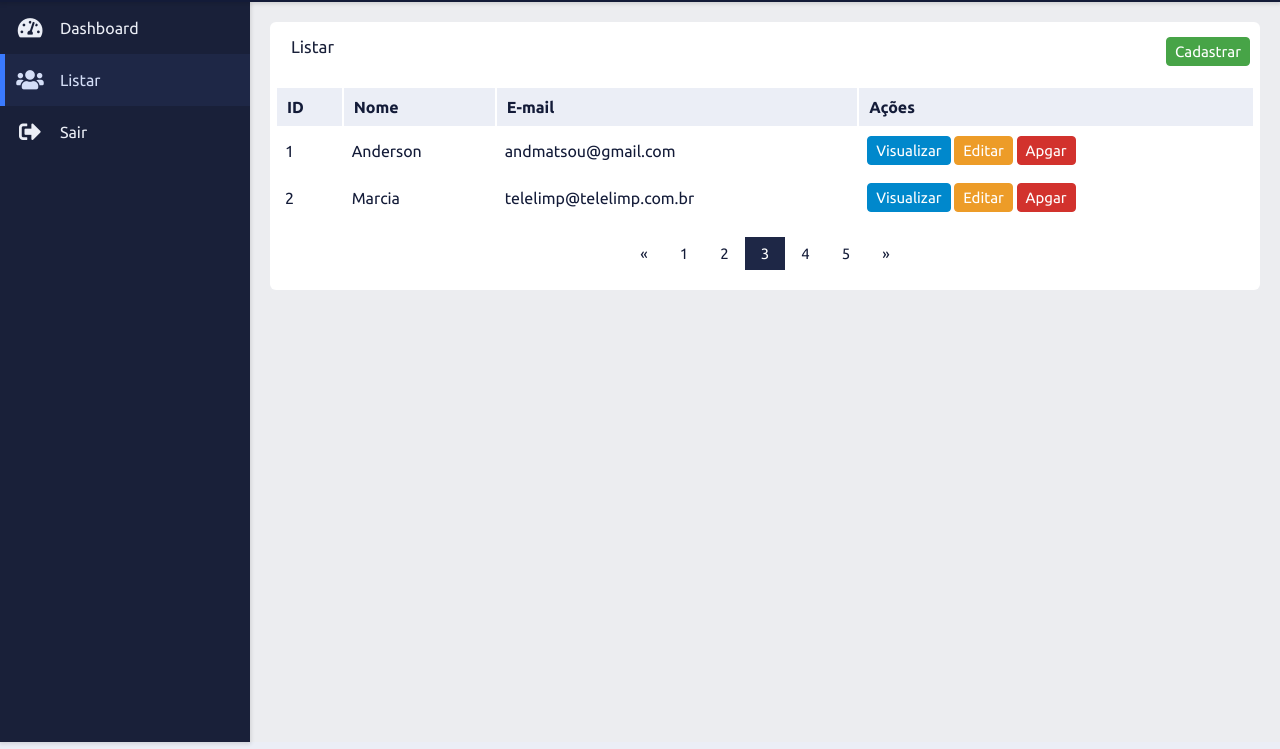
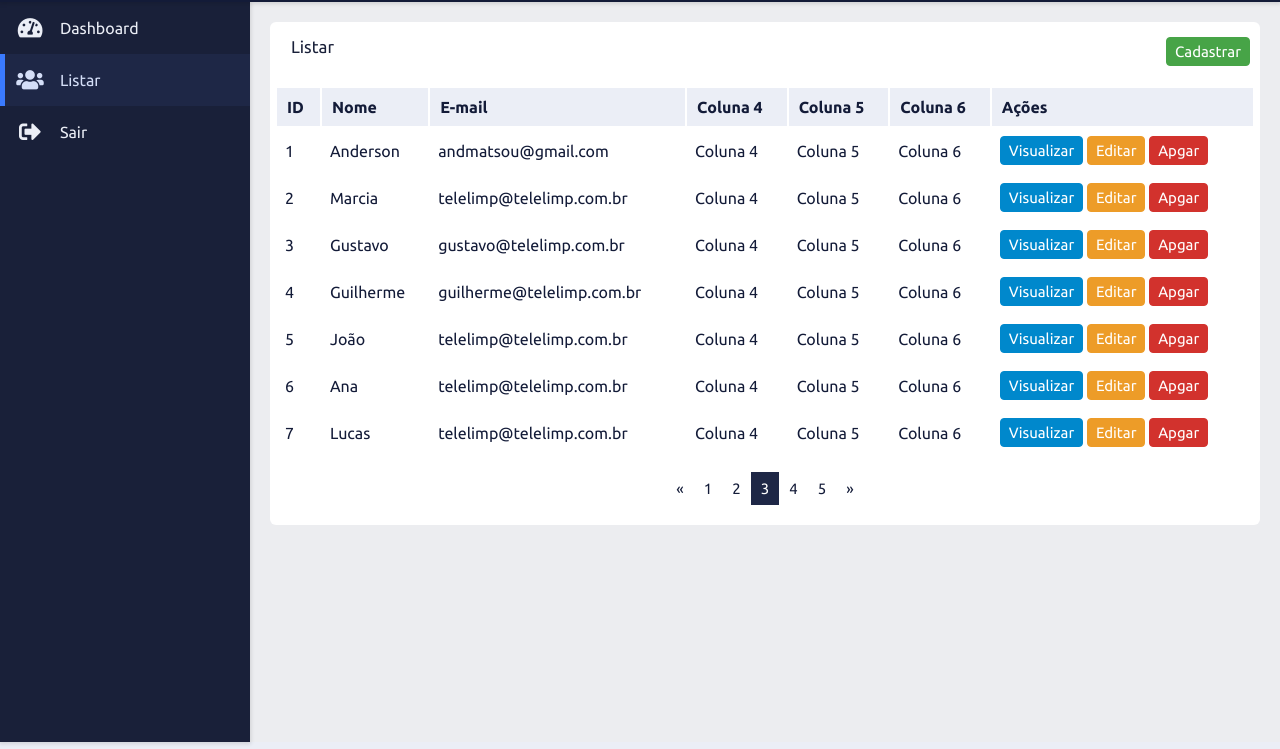
Before and after one commit to andmatsouza/layout-Adm, a plain HTML site: page listar.html in a window 1280 px wide. Shown: the part 51-800 px from the top of the page. Drawn offline with Linux system fonts and the light colour scheme.

Commit message:
feat: adicionado responsividade na tabela listar os registros

```diff
--- a/css/custom_adm.css
+++ b/css/custom_adm.css
@@ -352,6 +352,30 @@ body {
   padding: 8px;
 }
 
+@media (max-width: 540px) {
+  .table-sm-none {
+    display: none;
+  }
+}
+
+@media (max-width: 720px) {
+  .table-md-none {
+    display: none;
+  }
+}
+
+@media (max-width: 960px) {
+  .table-lg-none {
+    display: none;
+  }
+}
+
+@media (max-width: 1140px) {
+  .table-xl-none {
+    display: none;
+  }
+}
+
 /*Paginação*/
 
 .content-pagination {
@@ -370,7 +394,7 @@ body {
 .pagination a {
   color: var(--fourth-bg-color);
   float: left;
-  padding: 8px 16px;
+  padding: 8px 10px;
   text-decoration: none;
   transition: background-color 3s;
 }
--- a/listar.html
+++ b/listar.html
@@ -121,7 +121,10 @@
               <tr>
                 <th class="list-head-content">ID</th>
                 <th class="list-head-content">Nome</th>
-                <th class="list-head-content">E-mail</th>
+                <th class="list-head-content table-sm-none">E-mail</th>
+                <th class="list-head-content table-sm-none">Coluna 4</th>
+                <th class="list-head-content table-md-none">Coluna 5</th>
+                <th class="list-head-content table-lg-none">Coluna 6</th>
                 <th class="list-head-content">Ações</th>
               </tr>
             </thead>
@@ -129,7 +132,10 @@
               <tr>
                 <td class="list-body-content">1</td>
                 <td class="list-body-content">Anderson</td>
-                <td class="list-body-content">andmatsou@gmail.com</td>
+                <td class="list-body-content table-sm-none">andmatsou@gmail.com</td>
+                <td class="list-body-content table-sm-none">Coluna 4</td>
+                <td class="list-body-content table-md-none">Coluna 5</td>
+                <td class="list-body-content table-lg-none">Coluna 6</td>
                 <td class="list-body-content">
                   <button type="button" class="btn-primary">Visualizar</button>
                   <button type="button" class="btn-warning">Editar</button>
@@ -140,7 +146,80 @@
               <tr>
                 <td class="list-body-content">2</td>
                 <td class="list-body-content">Marcia</td>
-                <td class="list-body-content">telelimp@telelimp.com.br</td>
+                <td class="list-body-content table-sm-none">telelimp@telelimp.com.br</td>
+                <td class="list-body-content table-sm-none">Coluna 4</td>
+                <td class="list-body-content table-md-none">Coluna 5</td>
+                <td class="list-body-content table-lg-none">Coluna 6</td>
+                <td class="list-body-content">
+                  <button type="button" class="btn-primary">Visualizar</button>
+                  <button type="button" class="btn-warning">Editar</button>
+                  <button type="button" class="btn-danger">Apgar</button>
+                </td>
+              </tr>
+
+              <tr>
+                <td class="list-body-content">3</td>
+                <td class="list-body-content">Gustavo</td>
+                <td class="list-body-content table-sm-none">gustavo@telelimp.com.br</td>
+                <td class="list-body-content table-sm-none">Coluna 4</td>
+                <td class="list-body-content table-md-none">Coluna 5</td>
+                <td class="list-body-content table-lg-none">Coluna 6</td>
+                <td class="list-body-content">
+                  <button type="button" class="btn-primary">Visualizar</button>
+                  <button type="button" class="btn-warning">Editar</button>
+                  <button type="button" class="btn-danger">Apgar</button>
+                </td>
+              </tr>
+
+              <tr>
+                <td class="list-body-content">4</td>
+                <td class="list-body-content">Guilherme</td>
+                <td class="list-body-content table-sm-none">guilherme@telelimp.com.br</td>
+                <td class="list-body-content table-sm-none">Coluna 4</td>
+                <td class="list-body-content table-md-none">Coluna 5</td>
+                <td class="list-body-content table-lg-none">Coluna 6</td>
+                <td class="list-body-content">
+                  <button type="button" class="btn-primary">Visualizar</button>
+                  <button type="button" class="btn-warning">Editar</button>
+                  <button type="button" class="btn-danger">Apgar</button>
+                </td>
+              </tr>
+
+              <tr>
+                <td class="list-body-content">5</td>
+                <td class="list-body-content">João</td>
+                <td class="list-body-content table-sm-none">telelimp@telelimp.com.br</td>
+                <td class="list-body-content table-sm-none">Coluna 4</td>
+                <td class="list-body-content table-md-none">Coluna 5</td>
+                <td class="list-body-content table-lg-none">Coluna 6</td>
+                <td class="list-body-content">
+                  <button type="button" class="btn-primary">Visualizar</button>
+                  <button type="button" class="btn-warning">Editar</button>
+                  <button type="button" class="btn-danger">Apgar</button>
+                </td>
+              </tr>
+
+              <tr>
+                <td class="list-body-content">6</td>
+                <td class="list-body-content">Ana</td>
+                <td class="list-body-content table-sm-none">telelimp@telelimp.com.br</td>
+                <td class="list-body-content table-sm-none">Coluna 4</td>
+                <td class="list-body-content table-md-none">Coluna 5</td>
+                <td class="list-body-content table-lg-none">Coluna 6</td>
+                <td class="list-body-content">
+                  <button type="button" class="btn-primary">Visualizar</button>
+                  <button type="button" class="btn-warning">Editar</button>
+                  <button type="button" class="btn-danger">Apgar</button>
+                </td>
+              </tr>
+
+              <tr>
+                <td class="list-body-content">7</td>
+                <td class="list-body-content">Lucas</td>
+                <td class="list-body-content table-sm-none">telelimp@telelimp.com.br</td>
+                <td class="list-body-content table-sm-none">Coluna 4</td>
+                <td class="list-body-content table-md-none">Coluna 5</td>
+                <td class="list-body-content table-lg-none">Coluna 6</td>
                 <td class="list-body-content">
                   <button type="button" class="btn-primary">Visualizar</button>
                   <button type="button" class="btn-warning">Editar</button>
```
